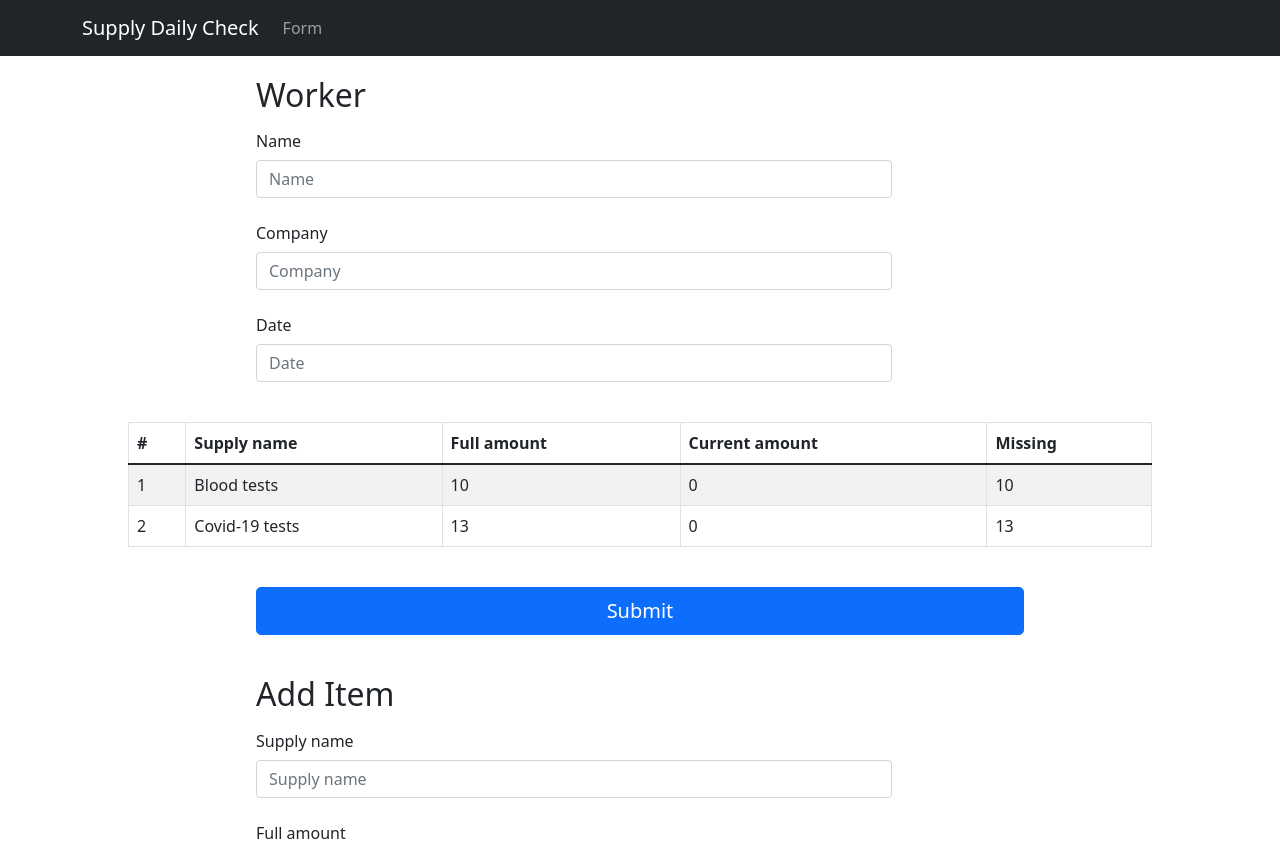
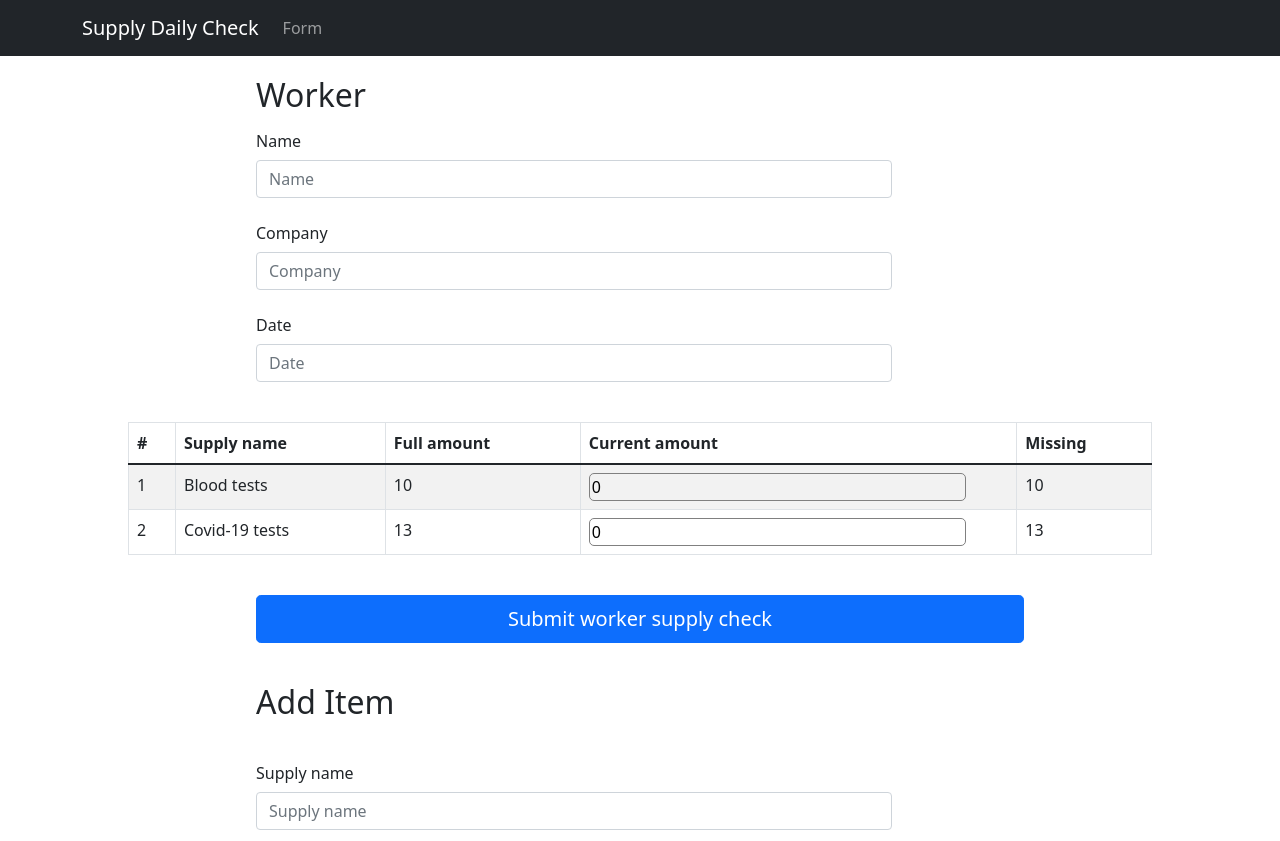
Before and after one commit to DanielPhilosoph/supply-react-redux, a React (Create React App) app: page / in a window 1280 px wide. Shown: the top 841 px of the page. Built offline with nearby package versions, Linux system fonts and the light colour scheme.

Commit message:
blur on supply list working

```diff
--- a/src/core/AddItem.jsx
+++ b/src/core/AddItem.jsx
@@ -1,20 +1,57 @@
-import React from "react";
+import React, { useRef } from "react";
 import { Form, Col, Row, Button } from "react-bootstrap";
 import { useDispatch } from "react-redux";
 
+import { validateSupplyItem } from "../helpers/functions";
+
 export default function AddItem() {
+  const supplyName = useRef();
+  const fullAmount = useRef();
+  const currentAmount = useRef();
+  const errorLabel = useRef();
   const dispatch = useDispatch();
+
+  const onAddClick = () => {
+    const response = validateSupplyItem(
+      supplyName.current.value,
+      fullAmount.current.value,
+      currentAmount.current.value
+    );
+    console.log(response);
+    if (response.valid) {
+      errorLabel.current.innerText = "";
+      dispatch({
+        type: "ADD_SUPPLY_ITEM",
+        payload: {
+          supplyName: supplyName.current.value,
+          fullAmount: fullAmount.current.value,
+          currentAmount: currentAmount.current.value,
+        },
+      });
+    } else {
+      console.log("X");
+      errorLabel.current.innerText = response.message;
+    }
+  };
+
   return (
     <Form className="addItemForm">
       <div>
         <h2>Add Item</h2>
+      </div>
+      <div>
+        <label className="errorLabel" ref={errorLabel}></label>
       </div>
       <Form.Group as={Row} className="mb-3">
         <Form.Label column sm="3">
           Supply name
         </Form.Label>
         <Col sm="10">
-          <Form.Control type="text" placeholder="Supply name" />
+          <Form.Control
+            ref={supplyName}
+            type="text"
+            placeholder="Supply name"
+          />
         </Col>
       </Form.Group>
       <Form.Group as={Row} className="mb-3">
@@ -22,7 +59,7 @@ export default function AddItem() {
           Full amount
         </Form.Label>
         <Col sm="10">
-          <Form.Control type="number" placeholder="10" />
+          <Form.Control ref={fullAmount} type="number" placeholder="10" />
         </Col>
       </Form.Group>
       <Form.Group as={Row} className="mb-3">
@@ -30,10 +67,12 @@ export default function AddItem() {
           Current amount
         </Form.Label>
         <Col sm="10">
-          <Form.Control type="number" placeholder="10" />
+          <Form.Control ref={currentAmount} type="number" placeholder="10" />
         </Col>
         <Col sm="10" className="addItemColButton">
-          <Button variant="primary">Add item</Button>
+          <Button variant="primary" onClick={onAddClick}>
+            Add item
+          </Button>
         </Col>
       </Form.Group>
     </Form>
--- a/src/core/SubmitButton.jsx
+++ b/src/core/SubmitButton.jsx
@@ -6,7 +6,7 @@ export default function SubmitButton() {
     <div className="submitButtonDiv">
       <div className="d-grid gap-2">
         <Button variant="primary" size="lg">
-          Submit
+          Submit worker supply check
         </Button>
       </div>
     </div>
--- a/src/core/SupplyTr.jsx
+++ b/src/core/SupplyTr.jsx
@@ -1,12 +1,42 @@
 import React from "react";
+import { useRef } from "react";
+import { useDispatch } from "react-redux";
+
+import { validateCurrentAmount } from "../helpers/functions";
 
 export default function SupplyTr({ index, supply }) {
+  const currentAmount = useRef();
+  const dispatch = useDispatch();
+
+  const onBlur = () => {
+    const response = validateCurrentAmount(
+      currentAmount.current.value,
+      supply.fullAmount
+    );
+    if (response.valid) {
+      dispatch({
+        type: "EDIT_CURRENT_AMOUNT_SUPPLY_ITEM",
+        payload: { id: supply.id, currentAmount: currentAmount.current.value },
+      });
+    } else {
+      currentAmount.current.value = supply.currentAmount;
+    }
+  };
+
   return (
     <tr>
       <td>{index}</td>
       <td>{supply.supplyName}</td>
       <td>{supply.fullAmount}</td>
-      <td>{supply.currentAmount}</td>
+      <td>
+        <input
+          ref={currentAmount}
+          className="listInput"
+          type="number"
+          defaultValue={supply.currentAmount}
+          onBlur={onBlur}
+        ></input>
+      </td>
       <td>{supply.fullAmount - supply.currentAmount}</td>
     </tr>
   );
--- /dev/null
+++ b/src/helpers/functions.js
@@ -0,0 +1,54 @@
+export const validateSupplyItem = (supplyName, fullAmount, currentAmount) => {
+  if (supplyName && fullAmount && currentAmount) {
+    if (isNaN(supplyName)) {
+      if (supplyName.length > 3) {
+        if (!isNaN(fullAmount) && fullAmount > 0) {
+          if (!isNaN(currentAmount) && currentAmount > 0) {
+            if (currentAmount <= fullAmount) {
+              return { valid: true };
+            } else {
+              return {
+                valid: false,
+                message: "Current amount cant be bigger then full amount",
+              };
+            }
+          } else {
+            return {
+              valid: false,
+              message: "Current amount should be bigger then 0",
+            };
+          }
+        } else {
+          return {
+            valid: false,
+            message: "Full amount should be bigger then 0",
+          };
+        }
+      } else {
+        return { valid: false, message: "Supply name should be longer" };
+      }
+    } else {
+      return { valid: false, message: "Supply name must be a string" };
+    }
+  } else {
+    return { valid: false, message: "All fields are required" };
+  }
+};
+
+export const validateCurrentAmount = (currentAmount, fullAmount) => {
+  if (!isNaN(currentAmount) && currentAmount > 0) {
+    if (fullAmount >= currentAmount) {
+      return { valid: true };
+    } else {
+      return {
+        valid: false,
+        message: "Current amount should be smaller then full amount",
+      };
+    }
+  } else {
+    return {
+      valid: false,
+      message: "Current amount should be bigger then 0 / Not a number",
+    };
+  }
+};
--- a/src/index.css
+++ b/src/index.css
@@ -25,3 +25,15 @@
   margin: auto;
   margin-top: 40px;
 }
+
+.errorLabel {
+  color: red;
+  font-size: 13px;
+}
+
+.listInput {
+  border: 0.2px solid gray;
+  border-radius: 5px;
+  background: transparent;
+  width: 90%;
+}
--- a/src/reducers/supplyReducer.js
+++ b/src/reducers/supplyReducer.js
@@ -1,10 +1,12 @@
 const initialSupply = [
   {
+    id: 1,
     currentAmount: 0,
     fullAmount: 10,
     supplyName: "Blood tests",
   },
   {
+    id: 2,
     currentAmount: 0,
     fullAmount: 13,
     supplyName: "Covid-19 tests",
@@ -22,6 +24,13 @@ export default function supplyReducer(state = initialSupply, action) {
           supplyName: action.payload.supplyName,
         },
       ];
+    case "EDIT_CURRENT_AMOUNT_SUPPLY_ITEM":
+      return state.map((supplyItem) => {
+        if (supplyItem.id === action.payload.id) {
+          supplyItem.currentAmount = action.payload.currentAmount;
+        }
+        return supplyItem;
+      });
     case "SUBMIT_FORM":
       return action.payload.supply;
     default:
```
